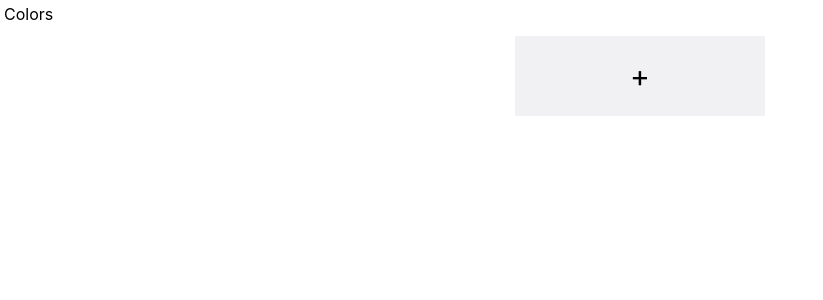
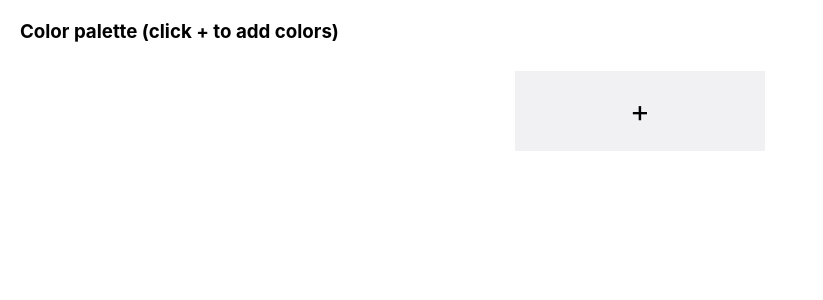
Before and after one commit to jeevansurendran/color-palette, a React (Create React App) app: page / in a window 1280 px wide. Shown: the top 300 px of the page, without its empty margins (0-823 px from the left). Built offline with nearby package versions, Linux system fonts and the light colour scheme.

Commit message:
Final bug fixes

```diff
--- a/src/components/Colors/Colors.js
+++ b/src/components/Colors/Colors.js
@@ -11,10 +11,12 @@ class Colors extends Component {
             add: {
                 showPicker: false,
                 name: 'New Color',
-                color: {
-                    r: 241,
-                    g: 112,
-                    b: 19
+                color : {
+                    rgb: {
+                        r: 241,
+                        g: 112,
+                        b: 19
+                    }
                 }
             }
         };
@@ -58,6 +60,10 @@ class Colors extends Component {
         localStorage.getItem(this.LOCAL_STORAGE_KEY) && this.setState({colors: JSON.parse(localStorage.getItem('colors'))})
     }
 
+    componentDidUpdate =() => {
+        this.saveColors(this.state)
+    }
+
     handleClick = (index) => {
         const newState = { ...this.state }
         const isOpen = newState.colors[index].showPicker
@@ -82,7 +88,6 @@ class Colors extends Component {
     handleDelete = (index) => {
         const newState = { ...this.state }
         newState.colors.splice(index, 1)
-        this.saveColors(newState)
         this.setState(newState)
     }
 
@@ -104,8 +109,7 @@ class Colors extends Component {
         console.log('close')
         const newState = { ...this.state }
         newState.add.showPicker = false
-        newState.colors.push({ showPicker: false, color: newState.add.color.rgb })
-        this.saveColors(newState)
+        newState.colors.push({ showPicker: false,name : 'new color', color: newState.add.color.rgb })
         this.setState(newState)
     }
     addCancel = () => {
@@ -117,7 +121,6 @@ class Colors extends Component {
     handleNameChange = (index, e) => {
         const newState = { ...this.state }
         newState.colors[index].name = e.target.value
-        this.saveColors(newState)
         this.setState(newState)
     }
 
--- a/src/containers/App.js
+++ b/src/containers/App.js
@@ -3,9 +3,15 @@ import './App.css';
 import Colors from '../components/Colors/Colors';
 
 const App  = props => {
+
+    const colorHeadingStyle = {
+      margin:'20px',
+
+    }
+
     return (
       <div>
-        <p>Colors</p>
+        <h3 style={colorHeadingStyle}>Color palette (click + to add colors)</h3>
         <Colors />
       </div>
     )
--- a/src/index.css
+++ b/src/index.css
@@ -1,4 +1,4 @@
-body {
+body, input, h3 {
   margin: 0;
   font-family: -apple-system, BlinkMacSystemFont, 'Segoe UI', 'Roboto', 'Oxygen',
     'Ubuntu', 'Cantarell', 'Fira Sans', 'Droid Sans', 'Helvetica Neue',
@@ -15,11 +15,3 @@ code {
 p {
   margin: 4px;
 }
-
-input {
-  font-family: -apple-system, BlinkMacSystemFont, 'Segoe UI', 'Roboto', 'Oxygen',
-  'Ubuntu', 'Cantarell', 'Fira Sans', 'Droid Sans', 'Helvetica Neue',
-  sans-serif;
-  -webkit-font-smoothing: antialiased;
-  -moz-osx-font-smoothing: grayscale;
-}
```
